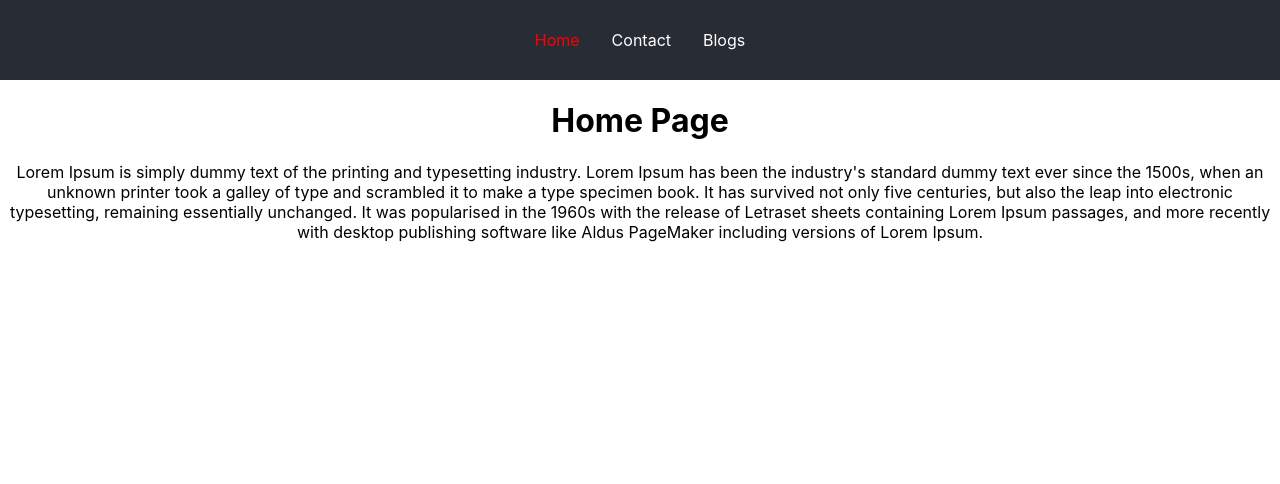
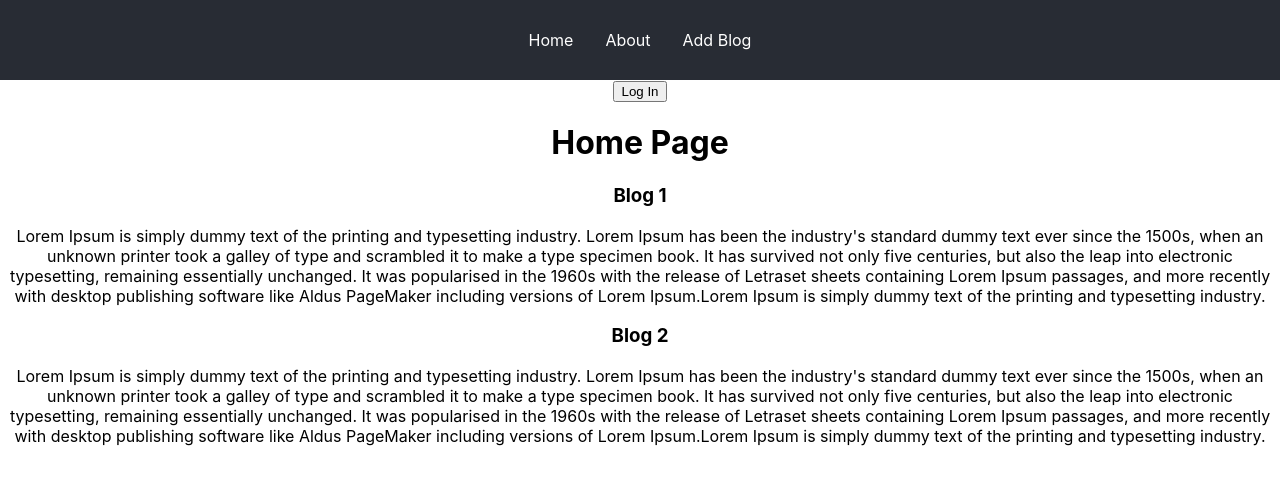
Before and after one commit to mithunbanerjee632/React-Js-Basic, a React (Create React App) app: page / in a window 1280 px wide. Shown: the top 484 px of the page. Built offline with nearby package versions, Linux system fonts and the light colour scheme.

Commit message:
Protected Routing in React Js

```diff
--- a/src/App.js
+++ b/src/App.js
@@ -10,6 +10,7 @@ import Contact from "./Routes/pages/Contact";
 import Home from "./Routes/pages/Home";
 import Navbar from "./Routes/Navbar";
 import Blog from "./Routes/pages/Blog";
+import PrivateRoute from "./PrivateRouting/PrivateRoute";
 
 function App() {
 
@@ -17,16 +18,7 @@ function App() {
 
     return (
       <div className="App">
-          <BrowserRouter>
-              <Navbar/>
-              <Routes>
-                  <Route path="/" element={<Home />}/>
-                  <Route path="/contact" element={<Contact />}/>
-                  <Route path="/blogs" element={<Blogs />}/>
-                  <Route path="/blogs/:title" element={<Blog />}/>
-                  <Route path="*" element={<Error/>}/>
-              </Routes>
-          </BrowserRouter>
+        <PrivateRoute/>
 
 
 
--- /dev/null
+++ b/src/PrivateRouting/Navbar.js
@@ -0,0 +1,14 @@
+import React from 'react';
+import {Link} from "react-router-dom";
+
+const Navbar = () => {
+    return (
+        <nav>
+            <Link to="/" className="nav-link">Home</Link>
+            <Link to="/about" className="nav-link">About</Link>
+            <Link to="/add-blog" className="nav-link">Add Blog</Link>
+        </nav>
+    );
+};
+
+export default Navbar;
--- /dev/null
+++ b/src/PrivateRouting/PrivateRoute.js
@@ -0,0 +1,27 @@
+import React, {useState} from 'react';
+import {BrowserRouter, Route, Routes} from "react-router-dom";
+import AddBlog from "./pages/AddBlog";
+import About from "./pages/About";
+import Home from "./pages/Home";
+import Error from "./pages/Error";
+import Navbar from "./Navbar";
+import ProtectedRoute from "./ProtectedRoute";
+
+const PrivateRoute = () => {
+    const [isLoggedIn,setIsLoggedIn]=useState(false);
+    return (
+        <BrowserRouter>
+            <Navbar/>
+            {isLoggedIn ? <button onClick={()=>{setIsLoggedIn(!isLoggedIn);}}>Log Out</button> : <button onClick={()=>{setIsLoggedIn(!isLoggedIn);}}>Log In</button>}
+            <Routes>
+                <Route path="/" element={<Home/>}/>
+                <Route path="/about" element={<About/>}/>
+                <Route path="/add-blog" element={<ProtectedRoute isLoggedIn={isLoggedIn}><AddBlog/></ProtectedRoute>}/>
+                <Route path="/*" element={<Error/>}/>
+
+            </Routes>
+        </BrowserRouter>
+    );
+};
+
+export default PrivateRoute;
--- /dev/null
+++ b/src/PrivateRouting/ProtectedRoute.js
@@ -0,0 +1,13 @@
+import React from 'react';
+import {Navigate} from "react-router-dom";
+
+const ProtectedRoute = ({isLoggedIn, children}) => {
+
+        if(!isLoggedIn){
+            return <Navigate to="/" replace/>;
+        }
+        return children;
+
+};
+
+export default ProtectedRoute;
--- /dev/null
+++ b/src/PrivateRouting/pages/About.js
@@ -0,0 +1,11 @@
+import React from 'react';
+
+const About = () => {
+    return (
+        <div>
+            <h1>About Page</h1>
+        </div>
+    );
+};
+
+export default About;
--- /dev/null
+++ b/src/PrivateRouting/pages/AddBlog.js
@@ -0,0 +1,11 @@
+import React from 'react';
+
+const AddBlog = () => {
+    return (
+        <div>
+            <h1>Add Blog</h1>
+        </div>
+    );
+};
+
+export default AddBlog;
--- /dev/null
+++ b/src/PrivateRouting/pages/Error.js
@@ -0,0 +1,11 @@
+import React from 'react';
+
+const Error = () => {
+    return (
+        <div>
+            <h1>404 Page Not Found</h1>
+        </div>
+    );
+};
+
+export default Error;
--- /dev/null
+++ b/src/PrivateRouting/pages/Home.js
@@ -0,0 +1,20 @@
+import React from 'react';
+
+const Home = () => {
+    return (
+        <div>
+           <h1>Home Page</h1>
+           <div>
+               <h3>Blog 1</h3>
+               <p>Lorem Ipsum is simply dummy text of the printing and typesetting industry. Lorem Ipsum has been the industry's standard dummy text ever since the 1500s, when an unknown printer took a galley of type and scrambled it to make a type specimen book. It has survived not only five centuries, but also the leap into electronic typesetting, remaining essentially unchanged. It was popularised in the 1960s with the release of Letraset sheets containing Lorem Ipsum passages, and more recently with desktop publishing software like Aldus PageMaker including versions of Lorem Ipsum.Lorem Ipsum is simply dummy text of the printing and typesetting industry.</p>
+           </div>
+
+            <div>
+                <h3>Blog 2</h3>
+                <p>Lorem Ipsum is simply dummy text of the printing and typesetting industry. Lorem Ipsum has been the industry's standard dummy text ever since the 1500s, when an unknown printer took a galley of type and scrambled it to make a type specimen book. It has survived not only five centuries, but also the leap into electronic typesetting, remaining essentially unchanged. It was popularised in the 1960s with the release of Letraset sheets containing Lorem Ipsum passages, and more recently with desktop publishing software like Aldus PageMaker including versions of Lorem Ipsum.Lorem Ipsum is simply dummy text of the printing and typesetting industry.</p>
+            </div>
+        </div>
+    );
+};
+
+export default Home;
--- a/src/Routes/pages/Blog.js
+++ b/src/Routes/pages/Blog.js
@@ -1,24 +1,20 @@
 import React, {useEffect, useState} from 'react';
-import {useParams,useLocation} from "react-router-dom";
+import {useParams} from "react-router-dom";
 import {blogsData} from "../data";
 
 const Blog = () => {
     const {title}=useParams();
-    const location = useLocation();
+    const [bodyData,setBodyData]=useState(" ");
 
-
-   // const [bodyData,setBodyData]=useState(" ");
-
-
-   /* useEffect(()=>{
+    useEffect(()=>{
       const blogData =  blogsData.filter((blog)=>blog.title == title);
         setBodyData(blogData[0].body)
-    },[])*/
+    },[])
     return (
         <div>
            <h1>{title} Page</h1>
-            <p>{location.state.body.slice(0,500)}</p>
-            <p>{location.state.body.slice(501,1000)}</p>
+            <p>{bodyData.slice(0,500)}</p>
+            <p>{bodyData.slice(501,1000)}</p>
         </div>
     );
 };
```
